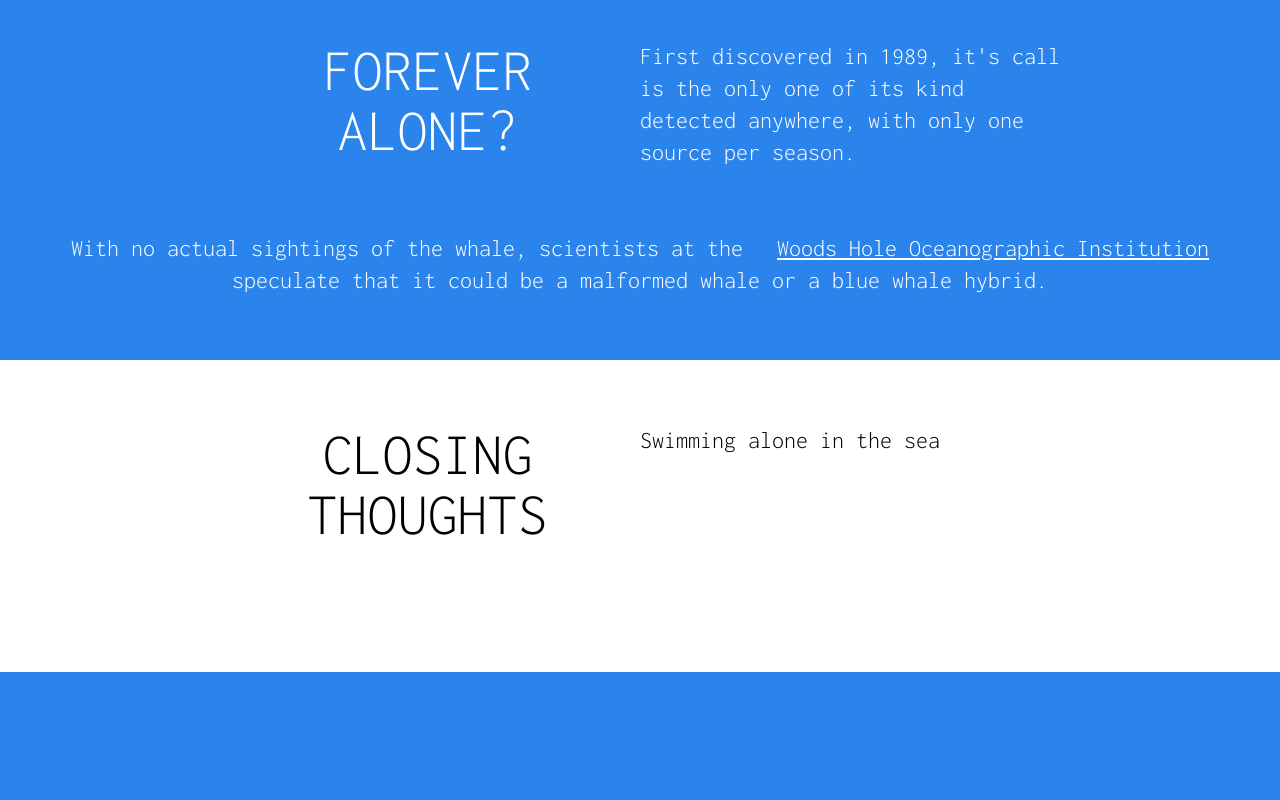
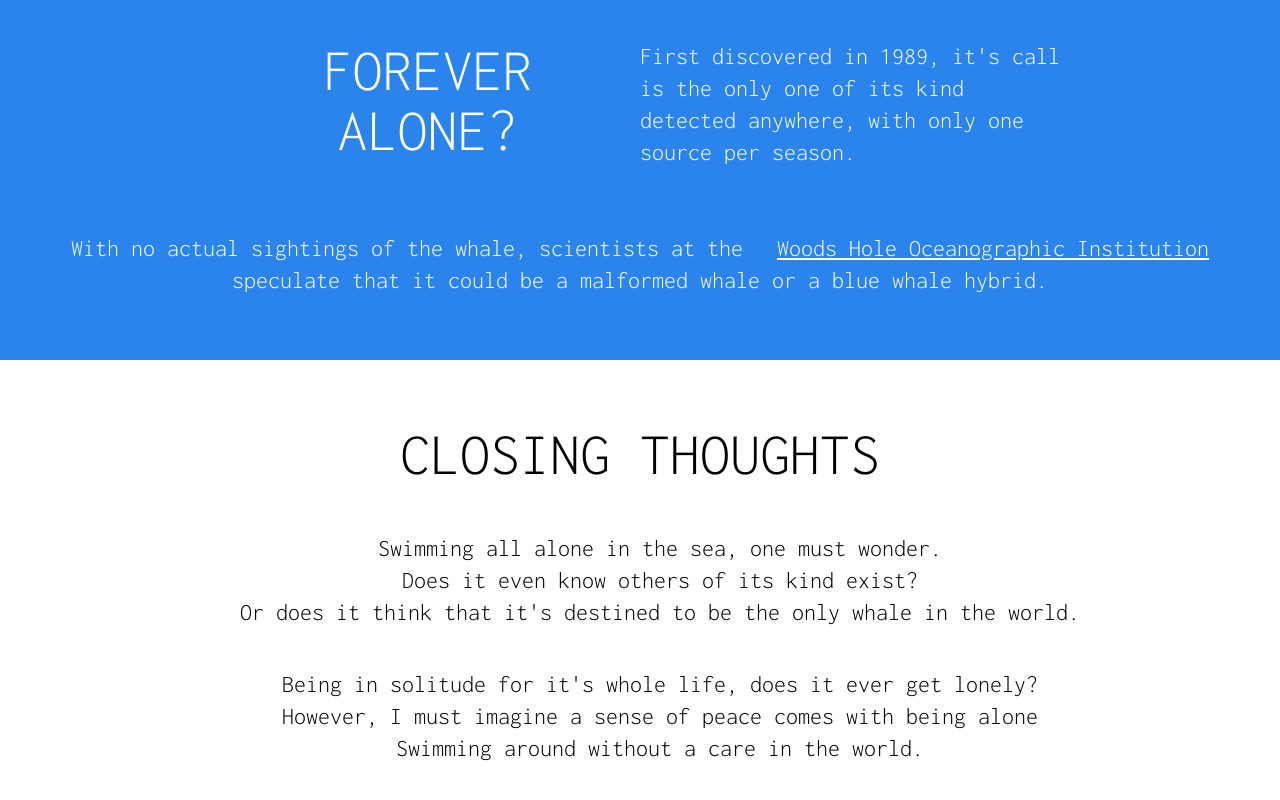
Before and after one commit to trinityprime/52htz, a React (Vite) app in the folder 52hz/: page / in a window 1280 px wide. Shown: the part 1192-1992 px from the top of the page. Before the commit the page ends 1864 px from the top, so only its background shows below. Built offline with nearby package versions, Linux system fonts and the light colour scheme; no server answers.

Commit message:
end content

```diff
--- a/52hz/src/components/Content.jsx
+++ b/52hz/src/components/Content.jsx
@@ -19,7 +19,7 @@ const Content = () => {
     {
       onplay: () => setIsPlaying2(true),
       onend: () => setIsPlaying2(false),
-    },
+    }
   );
 
   const togglePlay = () => {
@@ -120,23 +120,35 @@ const Content = () => {
             </div>
           </div>
 
-          <div className="w-full">
-            <div className="py-16 max-w-[850px] mx-auto grid md:grid-cols-2 ">
-              <div className="text-6xl mx-auto text-center text-black">
-                <p>
-                  CLOSING <br></br> THOUGHTS
-                </p>
+          <div>
+            <div className="w-full bg-white py-16 z-50">
+              <div className="max-w-[1500px] mx-auto md:grid-cols-2 ">
+                <div className="text-6xl mx-auto text-center">
+                  <p>CLOSING THOUGHTS</p>
+                </div>
               </div>
 
-              <div>
-                <p className="text-2xl text-black">
-                  Swimming alone in the sea
-                </p>
+              <div className="max-w-[2000px] flex py-8 pl-10 text-center justify-center">
+                <div className="text-2xl p-4">
+                  <p>Swimming all alone in the sea, one must wonder.</p>
+                  <p>Does it even know others of its kind exist?</p>
+                  <p>
+                    Or does it think that it's destined to be the only whale in
+                    the world.
+                  </p>
+                  <p className="pt-10">
+                    Being in solitude for it's whole life, does it ever get
+                    lonely?
+                  </p>
+                  <p>
+                    However, I must imagine a sense of peace comes with being
+                    alone
+                  </p>
+                  <p>Swimming around without a care in the world.</p>
+                </div>
               </div>
             </div>
           </div>
-
-
         </div>
       </div>
     </>
```
Also changed, not shown: 1 other file (tests, documents, lock files or other folders).
